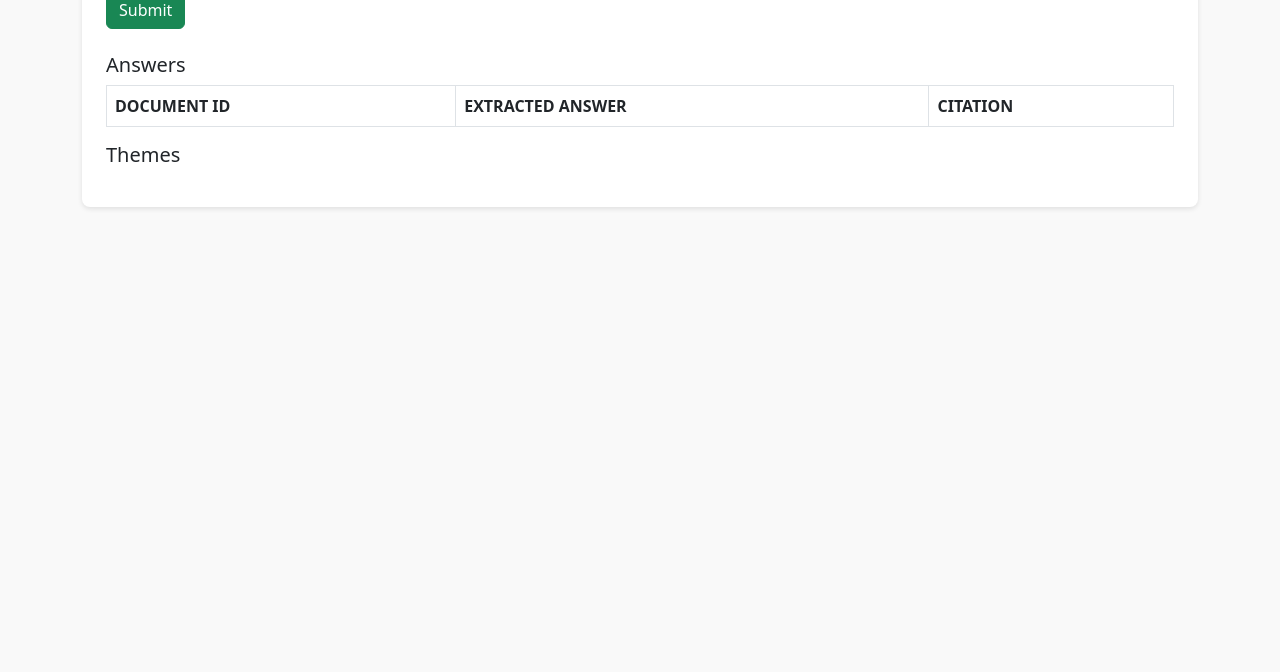
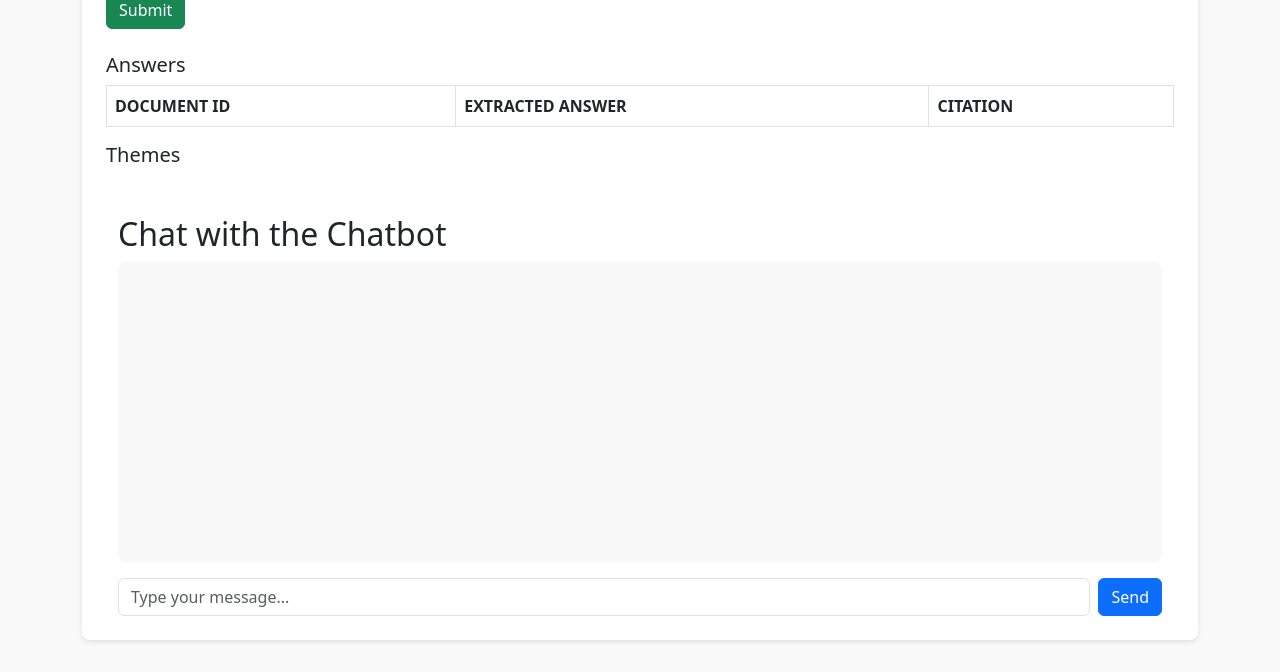
Before and after one commit to Atharv-web/atharv-gangodkar-wasserstoff-AiInternTask, a Flask app: page / in a window 1280 px wide. Shown: the part 378-1050 px from the top of the page. Before the commit the page ends 587 px from the top, so only its background shows below. Run offline with Flask 3, Linux system fonts and the light colour scheme; lists and menus that the app fills with data are empty.

Commit message:
adding a chatbot also to this..

```diff
--- a/chatbot/my_project/app.py
+++ b/chatbot/my_project/app.py
@@ -1,8 +1,9 @@
 from flask import Flask, request, render_template, jsonify
+from langchain_core.messages import HumanMessage,AIMessage
 from werkzeug.utils import secure_filename
 import os
 from services.vector_db import process_and_store_documents
-from services.query import answer_question_with_themes
+from services.query import answer_question_with_themes,chatbot
 from dotenv import load_dotenv
 load_dotenv()
 
@@ -12,6 +13,8 @@ UPLOAD_FOLDER = os.path.join(os.getcwd(), "data", "uploads")
 ALLOWED_EXTENSIONS = {'pdf', 'png', 'jpg', 'jpeg', 'txt'}
 app.config['UPLOAD_FOLDER'] = UPLOAD_FOLDER
 os.makedirs(UPLOAD_FOLDER, exist_ok=True)
+
+session_history = []
 
 def allowed_file(filename):
     return '.' in filename and filename.rsplit('.', 1)[1].lower() in ALLOWED_EXTENSIONS
@@ -43,6 +46,25 @@ def ask_question():
     result = answer_question_with_themes(user_question)
     return jsonify(result)
 
+@app.route("/chat", methods=["POST"])
+def chat():
+    user_message = request.json.get("message")
+    if not user_message:
+        return jsonify({"error": "No message provided."}), 400
+
+    session_history.append(HumanMessage(content=user_message))
+
+    try:
+        bot_response = chatbot(session_history)
+        session_history.append(AIMessage(content=bot_response))
+        return jsonify({"response": bot_response})
+
+    except Exception as e:
+        return jsonify({
+            "response": "⚠️ Sorry, an unexpected error occurred.",
+            "error": str(e)
+        }), 500
+
 if __name__ == '__main__':
     port = int(os.environ.get("PORT", 5000))
     app.run(host='0.0.0.0', port=port)
--- a/chatbot/my_project/services/query.py
+++ b/chatbot/my_project/services/query.py
@@ -1,21 +1,13 @@
 from models.llm import get_answer_and_themes,model_call
 from models.embeddings import semantic_search
-from langchain_core.messages import HumanMessage,SystemMessage,AIMessage
-
-chat_history = []
+from langchain_core.messages import HumanMessage,AIMessage
+import json
 
 def answer_question_with_themes(query):
     top_docs = semantic_search(query)
     return get_answer_and_themes(query, top_docs)
 
-def chatbot(query):
-    query_answer = answer_question_with_themes(query)
-    initial_context = [SystemMessage(content=query_answer)]
-    chat_history.append(initial_context)
-    chat_history.append([HumanMessage(content=query)])
+def chatbot(chat_history):
     model = model_call()
-    while True:
-        if query.lower() == "exit-bye":
-            break
-        response = model.invoke(chat_history)
-        chat_history.append([AIMessage(content=response.content)])
+    response = model.invoke(chat_history)
+    return response.content
--- a/chatbot/my_project/templates/index.html
+++ b/chatbot/my_project/templates/index.html
@@ -40,6 +40,17 @@
             <h5>Themes</h5>
             <ul id="themesList"></ul>
         </div>
+
+        <div class="container mt-5">
+            <h2>Chat with the Chatbot</h2>
+            <div id="chatWindow" style="height: 300px; overflow-y: auto; background: #f8f8f8; padding: 1rem; border-radius: 8px; margin-bottom: 1rem;">
+              <!-- Chat history will appear here -->
+            </div>
+            <form id="chatForm" class="d-flex">
+              <input type="text" class="form-control me-2" id="chatMessage" placeholder="Type your message..." required>
+              <button type="submit" class="btn btn-primary">Send</button>
+            </form>
+        </div>
     </div>
 </div>
 
@@ -48,6 +59,8 @@
     const queryForm = document.getElementById('queryForm');
     const answersTable = document.getElementById('answersTable').querySelector('tbody');
     const themesList = document.getElementById('themesList');
+    const chatForm = document.getElementById('chatForm');
+    const chatWindow = document.getElementById('chatWindow');
 
     uploadForm.addEventListener('submit', async (e) => {
         e.preventDefault();
@@ -81,6 +94,31 @@
             themesList.innerHTML += li;
         });
     });
+
+
+    chatForm.addEventListener('submit', async (e) => {
+    e.preventDefault();
+    const messageInput = document.getElementById('chatMessage');
+    const userMessage = messageInput.value.trim();
+    if (!userMessage) return;
+
+    // Display user message
+    chatWindow.innerHTML += `<div><strong>You:</strong> ${userMessage}</div>`;
+    chatWindow.scrollTop = chatWindow.scrollHeight;
+
+    const res = await fetch('/chat', {
+      method: 'POST',
+      headers: { 'Content-Type': 'application/json' },
+      body: JSON.stringify({ message: userMessage})
+    });
+    const data = await res.json();
+
+    // Display bot message
+    chatWindow.innerHTML += `<div><strong>Bot:</strong> ${data.response}</div>`;
+    chatWindow.scrollTop = chatWindow.scrollHeight;
+    messageInput.value = '';
+    });
+
 </script>
 </body>
 </html>
```
Also changed, not shown: 1 other file.
